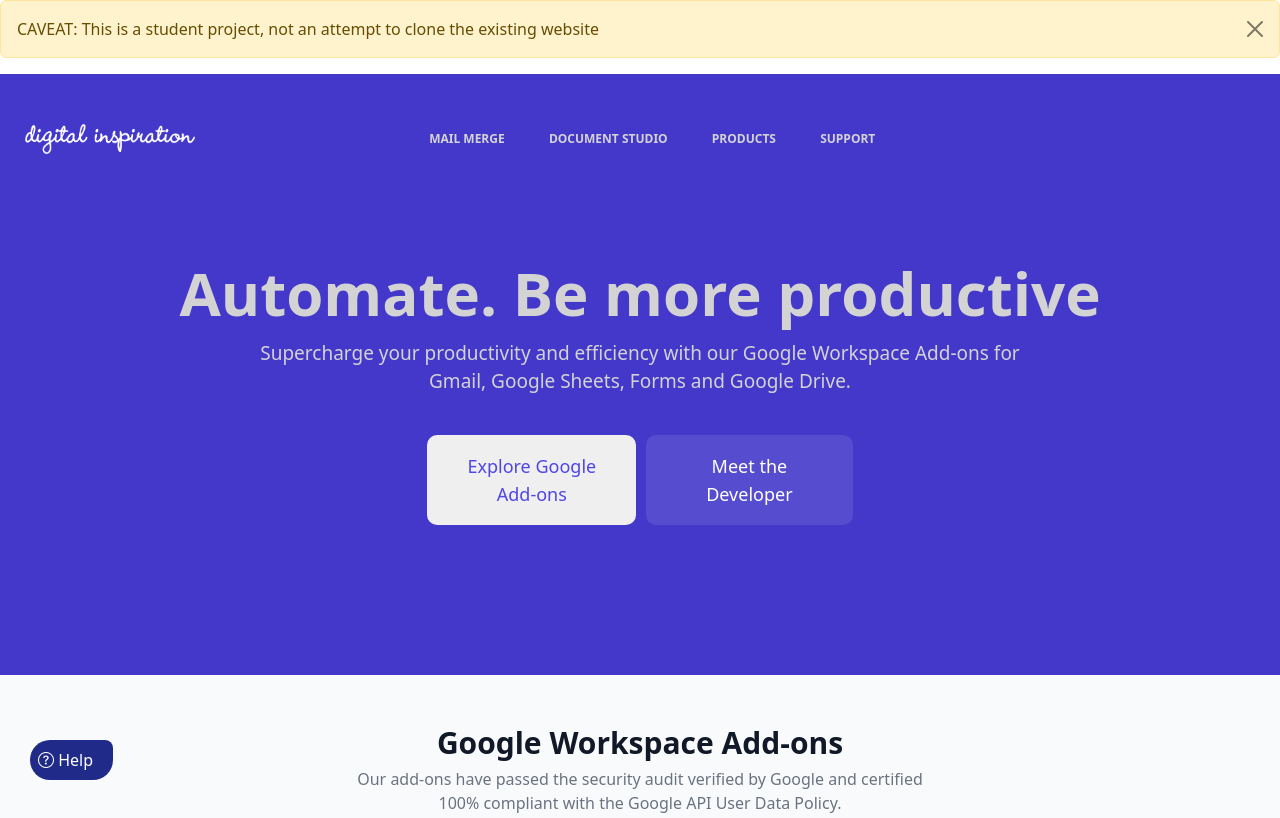
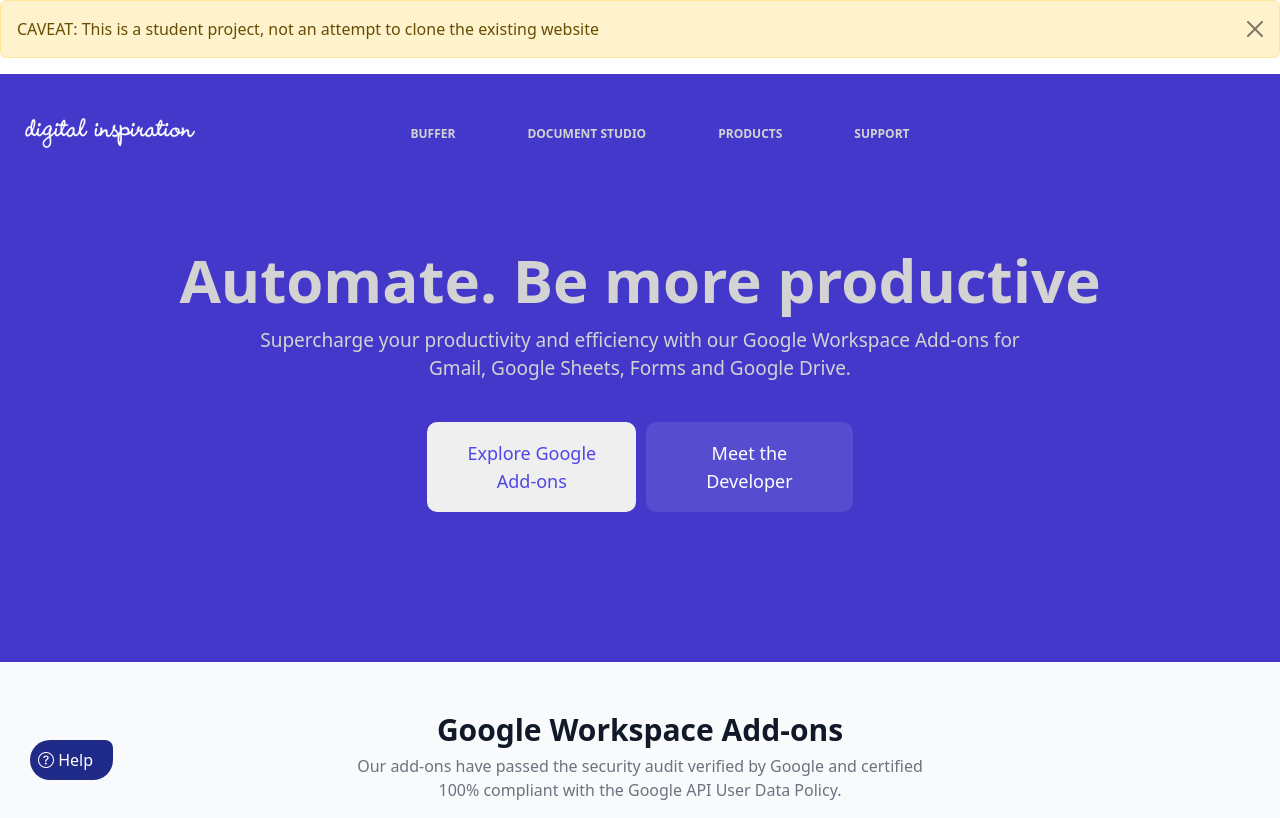
Before and after one commit to Sulamaney/Digital-Inspiration, a plain HTML site: page index.html in a window 1280 px wide. Shown: the top 818 px of the page. Drawn offline with nearby package versions, Linux system fonts and the light colour scheme.

Commit message:
Digital Inspiration

```diff
--- a/index.css
+++ b/index.css
@@ -1,6 +1,7 @@
 .dele {
     width: 170px;
     margin-left: 25px;
+    margin-bottom: -50px;
 }
 .kul p {
     font-family: InterVariable, ui-sans-serif, system-ui, sans-serif, "Apple Color Emoji", "Segoe UI Emoji", "Segoe UI Symbol", "Noto Color Emoji";
@@ -10,7 +11,15 @@
     color: rgb(211, 211, 211);
     margin-left: 40px;
 }
-.kul p:hover {
+.kul a {
+    font-family: InterVariable, ui-sans-serif, system-ui, sans-serif, "Apple Color Emoji", "Segoe UI Emoji", "Segoe UI Symbol", "Noto Color Emoji";
+    font-weight: 600;
+    font-size: 12px;
+    line-height: 16px;
+    color: rgb(211, 211, 211);
+    margin-left: 40px;
+}
+.kul a:hover {
     color: white;
 }
 .ff {
@@ -27,7 +36,7 @@
 }
 .fk {
     background: #4338CA;
-    padding-top: 50px;
+    padding-top: 20px;
     padding-bottom: 150px;
     overflow: hidden;
 }
--- a/index.html
+++ b/index.html
@@ -29,23 +29,23 @@
         </div>
 
         <div class="fk">
-            <div class="kul">
-                <img src="large.png" alt="responsive website" style="display: inline-block;" class="dele">
+            <img src="large.png" alt="responsive website" style="display: inline-block;" class="dele">
 
-                <p  style="display: inline-block;" class="ff">
-                    MAIL MERGE
-                </p>
-                <p style="display: inline-block;">
-                    DOCUMENT STUDIO
-                </p>
-                <p style="display: inline-block;">
-                    PRODUCTS
-                </p>
-                <p style="display: inline-block;">
-                    SUPPORT
-                </p>
 
-            </div>
+            <ul class="nav justify-content-center kul">
+                <li class="nav-item">
+                  <a class="nav-link active" href="https://buffer-hazel.vercel.app">BUFFER</a>
+                </li>
+                <li class="nav-item">
+                  <a class="nav-link" href="#">DOCUMENT STUDIO </a>
+                </li>
+                <li class="nav-item">
+                  <a class="nav-link" href="#">PRODUCTS</a>
+                </li>
+                <li class="nav-item">
+                    <a class="nav-link" href="#">SUPPORT</a>
+                  </li>
+              </ul>
 
             <div>
                 <p class="kaka">
```
